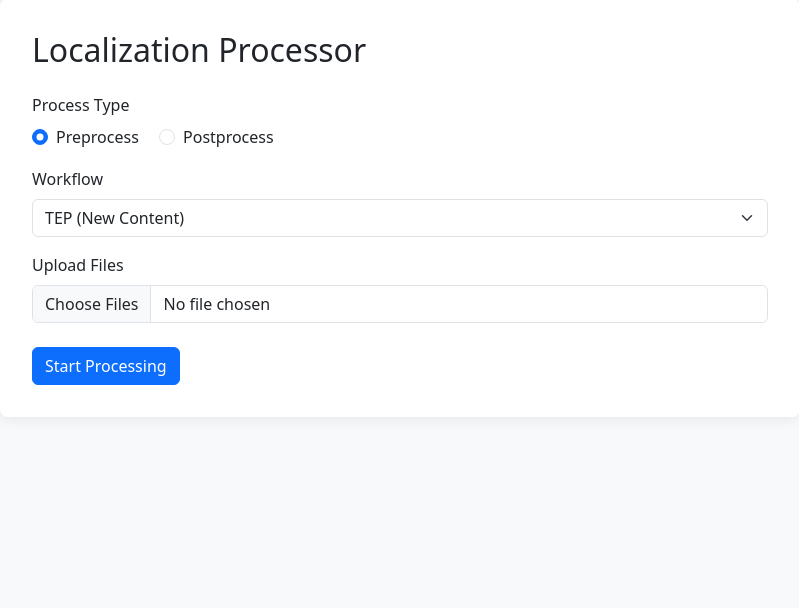
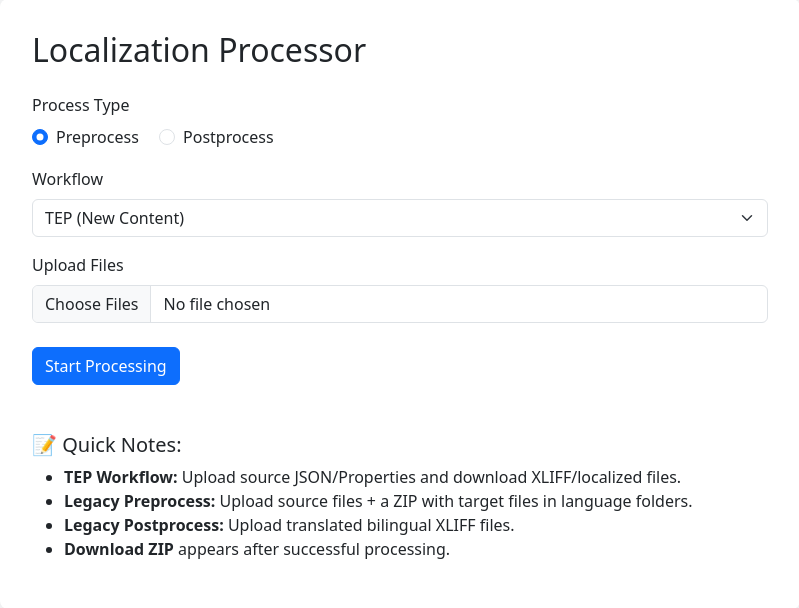
Before and after one commit to manibrh/FilePrep-NewContents, a Flask app: page / in a window 1280 px wide. Shown: the part 33-641 px from the top of the page, without its empty margins (240-1039 px from the left). Run offline with Flask 3, Linux system fonts and the light colour scheme.

Commit message:
Update ui.html

```diff
--- a/templates/ui.html
+++ b/templates/ui.html
@@ -2,7 +2,7 @@
 <html lang="en">
 <head>
   <meta charset="UTF-8">
-  <title>Localization Processor</title>
+  <title>File Preparation Tool</title>
   <link href="https://cdn.jsdelivr.net/npm/bootstrap@5.3.0/dist/css/bootstrap.min.css" rel="stylesheet">
   <style>
     body {
@@ -43,21 +43,21 @@
       </select>
     </div>
 
-    <!-- Multi file for TEP or Legacy Postprocess -->
+    <!-- For TEP and Legacy Postprocess -->
     <div class="mb-3" id="tepUpload">
       <label class="form-label">Upload Files</label>
-      <input type="file" class="form-control" name="files" multiple required>
+      <input type="file" class="form-control" name="files" multiple>
     </div>
 
-    <!-- Multiple Source and Target for Legacy Preprocess -->
+    <!-- For Legacy Preprocess -->
     <div class="row" id="legacyUpload" style="display:none;">
       <div class="col-md-6">
         <label class="form-label">Source Files</label>
         <input type="file" class="form-control" name="source_files" multiple>
       </div>
       <div class="col-md-6">
-        <label class="form-label">Target Files</label>
-        <input type="file" class="form-control" name="target_files" multiple>
+        <label class="form-label">Target ZIP (Folder by Language)</label>
+        <input type="file" class="form-control" name="target_zip" accept=".zip">
       </div>
     </div>
 
@@ -71,6 +71,16 @@
     <h4>Processed Files:</h4>
     <div id="fileLinks" class="mb-2"></div>
     <a id="downloadZip" class="btn btn-success" href="#" download>Download All as ZIP</a>
+  </div>
+
+  <div class="mt-5">
+    <h5>📝 Quick Notes:</h5>
+    <ul>
+      <li><strong>TEP Workflow:</strong> Upload source JSON/Properties and download XLIFF/localized files.</li>
+      <li><strong>Legacy Preprocess:</strong> Upload source files + a ZIP with target files in language folders.</li>
+      <li><strong>Legacy Postprocess:</strong> Upload translated bilingual XLIFF files.</li>
+      <li><strong>Download ZIP</strong> appears after successful processing.</li>
+    </ul>
   </div>
 </div>
 
@@ -87,8 +97,8 @@
 
   function clearStatus() {
     status.style.display = 'none';
+    status.textContent = '';
     results.style.display = 'none';
-    status.textContent = '';
     fileLinks.innerHTML = '';
   }
 
@@ -96,16 +106,16 @@
     clearStatus();
     const workflow = workflowSelect.value;
     const processType = document.querySelector('input[name="processType"]:checked').value;
-    const isLegacyPreprocess = workflow === 'legacy' && processType === 'preprocess';
+    const isLegacyPre = workflow === 'legacy' && processType === 'preprocess';
 
-    tepUpload.style.display = isLegacyPreprocess ? 'none' : 'block';
-    legacyUpload.style.display = isLegacyPreprocess ? 'flex' : 'none';
+    tepUpload.style.display = isLegacyPre ? 'none' : 'block';
+    legacyUpload.style.display = isLegacyPre ? 'flex' : 'none';
   }
 
   workflowSelect.addEventListener('change', updateUploadUI);
-  document.querySelectorAll('input[name="processType"]').forEach(el => {
-    el.addEventListener('change', updateUploadUI);
-  });
+  document.querySelectorAll('input[name="processType"]').forEach(el =>
+    el.addEventListener('change', updateUploadUI)
+  );
 
   form.addEventListener('submit', async (e) => {
     e.preventDefault();
@@ -114,15 +124,13 @@
     status.textContent = 'Processing...';
 
     const formData = new FormData(form);
-    const processType = document.querySelector('input[name="processType"]:checked').value;
+    const processType = form.querySelector('input[name="processType"]:checked').value;
     formData.append('processType', processType);
 
-    const res = await fetch('/process', {
-      method: 'POST',
-      body: formData
-    });
+    try {
+      const res = await fetch('/process', { method: 'POST', body: formData });
+      const data = await res.json();
 
-    const data = await res.json();
       if (data.status === 'completed') {
         status.textContent = '✅ Process completed!';
         results.style.display = 'block';
@@ -135,11 +143,15 @@
           fileLinks.appendChild(link);
         });
       } else {
-      status.textContent = '❌ Something went wrong.';
+        status.textContent = '❌ Error: ' + (data.message || 'Unknown processing error');
+      }
+    } catch (err) {
+      status.textContent = '❌ Network or server error. Please check the console.';
+      console.error(err);
     }
   });
 
-  updateUploadUI(); // initialize on load
+  updateUploadUI();
 </script>
 </body>
 </html>
```
Lines whose indentation alone changed are shown as unchanged.
